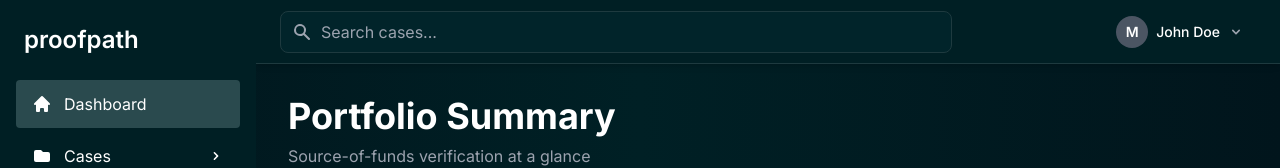
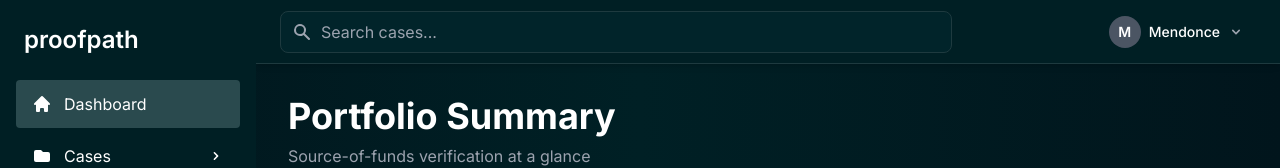
Before and after one commit to prachip1/proofpath, a React (Vite) app: page / in a window 1280 px wide. Both pictures are taken after a click on the button "Sign in with Microsoft". Shown: the top 168 px of the page. Built offline with nearby package versions, Linux system fonts and the light colour scheme.

Commit message:
changes for 8th decemeberr

```diff
--- a/src/components/DesktopHeader.jsx
+++ b/src/components/DesktopHeader.jsx
@@ -50,7 +50,7 @@ function DesktopHeader({ onLogout, onSearch }) {
             <div className="w-8 h-8 rounded-full bg-gray-600 flex items-center justify-center text-white font-semibold text-sm">
               M
             </div>
-            <span className="text-white font-medium text-sm">John Doe</span>
+            <span className="text-white font-medium text-sm">Mendonce</span>
             <HiChevronDown className="w-4 h-4 text-gray-400" />
           </button>
 
@@ -61,15 +61,15 @@ function DesktopHeader({ onLogout, onSearch }) {
                 className="fixed inset-0 z-[45]"
                 onClick={() => setShowDropdown(false)}
               />
-              <div className="absolute right-0 top-full mt-2 w-48 rounded-lg shadow-lg z-[100]" style={{ backgroundColor: '#01242A', border: '1px solid #1E3A3F' }}>
+              <div className="absolute right-0 top-full mt-2 w-56 rounded-lg shadow-lg z-[100]" style={{ backgroundColor: '#01242A', border: '1px solid #1E3A3F' }}>
                 <div className="p-3 border-b" style={{ borderColor: '#1E3A3F' }}>
                   <div className="flex items-center gap-3">
-                    <div className="w-10 h-10 rounded-full bg-gray-600 flex items-center justify-center text-white font-semibold">
+                    <div className="w-10 h-10 rounded-full bg-gray-600 flex items-center justify-center text-white font-semibold flex-shrink-0">
                       M
                     </div>
-                    <div>
-                      <p className="text-white font-medium text-sm">Mendonce</p>
-                      <p className="text-gray-400 text-xs">mendonce@proofpathai.co.uk</p>
+                    <div className="min-w-0 flex-1">
+                      <p className="text-white font-medium text-sm truncate">Mendonce</p>
+                      <p className="text-gray-400 text-xs truncate break-all">mendonce@proofpathai.co.uk</p>
                     </div>
                   </div>
                 </div>
```
